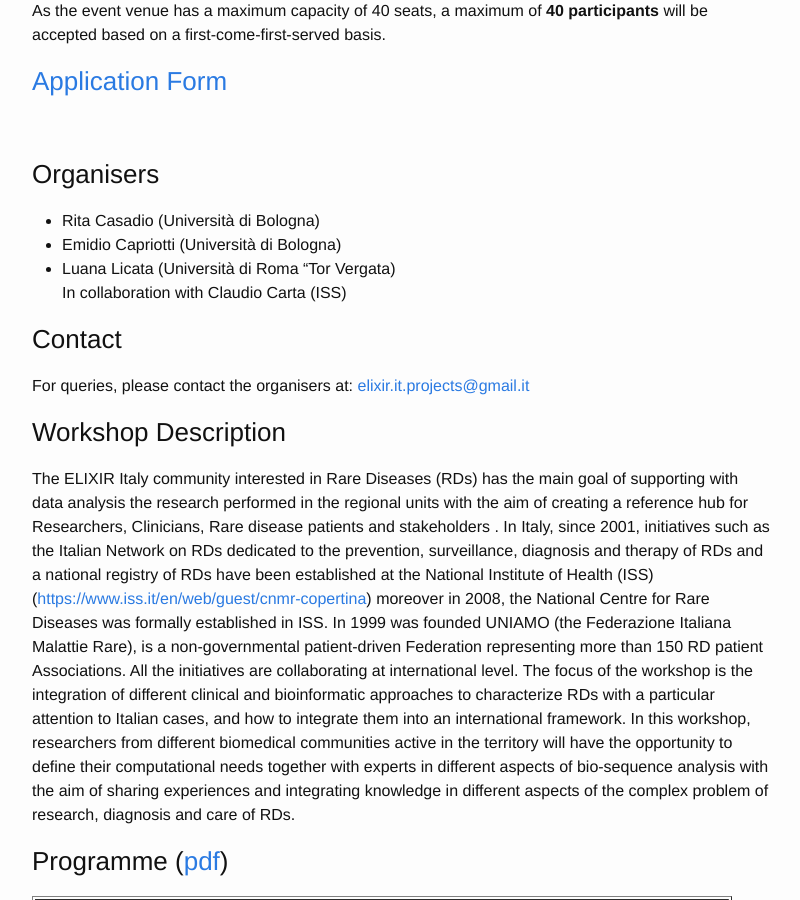
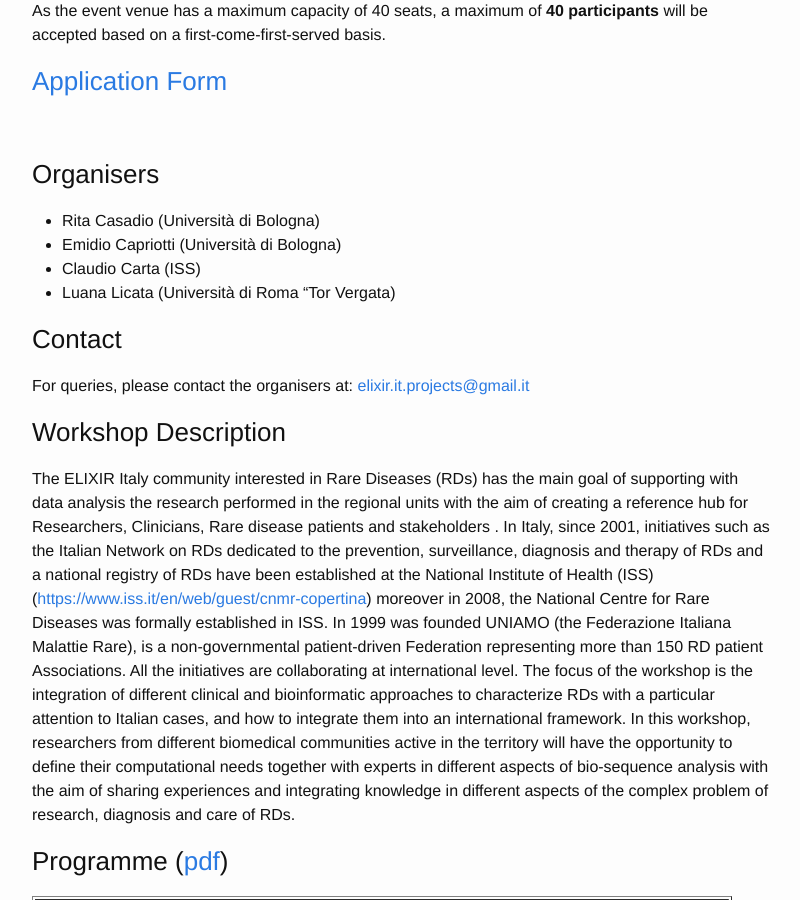
Before and after one commit to ELIXIR-IIB-training/website, a Jekyll site: the page built from _posts/2023-11-28-Workshop_RD.md, in a window 1280 px wide and 900 px high, scrolled down 774 px. Shown: the whole window, without its empty margins (238-1038 px from the left). Built offline with Jekyll 4.4.1, drawn with Linux system fonts in a browser that asks for light colours.

Commit message:
Update 2023-11-28-Workshop_RD.md

```diff
--- a/_posts/2023-11-28-Workshop_RD.md
+++ b/_posts/2023-11-28-Workshop_RD.md
@@ -33,9 +33,8 @@ As the event venue has a maximum capacity of 40 seats, a maximum of **40 partici
 ### Organisers
 - Rita Casadio (Università di Bologna) <br>
 - Emidio Capriotti (Università di Bologna) <br>
+- Claudio Carta (ISS) <br>
 - Luana Licata (Università di Roma “Tor Vergata)
-<br>
-In collaboration with Claudio Carta (ISS) <br>
 
 ### Contact
 For queries, please contact the organisers at: [elixir.it.projects@gmail.it](mailto:elixir.it.projects@gmail.it)
```
